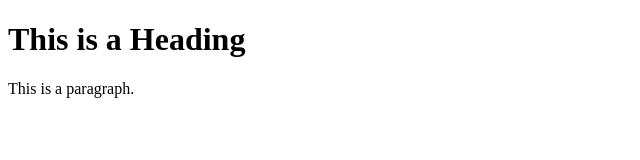
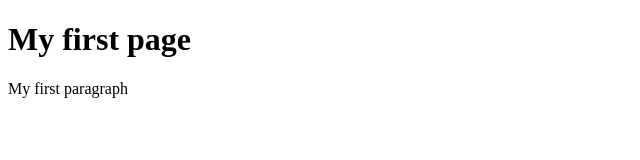
Before and after one commit to Nishan277/my-first-website, a plain HTML site: page index.html in a window 1280 px wide. Shown: the whole page, without its empty margins (0-640 px from the left). Drawn offline with Linux system fonts and the light colour scheme.

Commit message:
Update index.html

```diff
--- a/index.html
+++ b/index.html
@@ -1,12 +1,14 @@
 <!DOCTYPE html>
 <html>
-<head>
-<title>Page Title</title>
-</head>
-<body>
+    <head>
+        <title>My page</title>
+    </head>
+  <body>
 
-<h1>This is a Heading</h1>
-<p>This is a paragraph.</p>
+    <h1> My first page</h1>
+    <p> My first paragraph</p>
+  </body>
 
-</body>
+
+
 </html>
```
